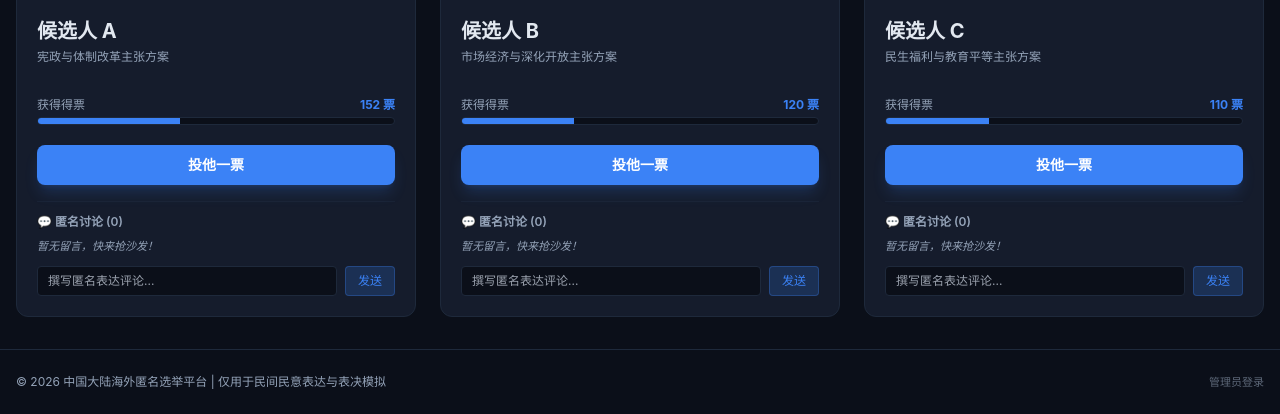
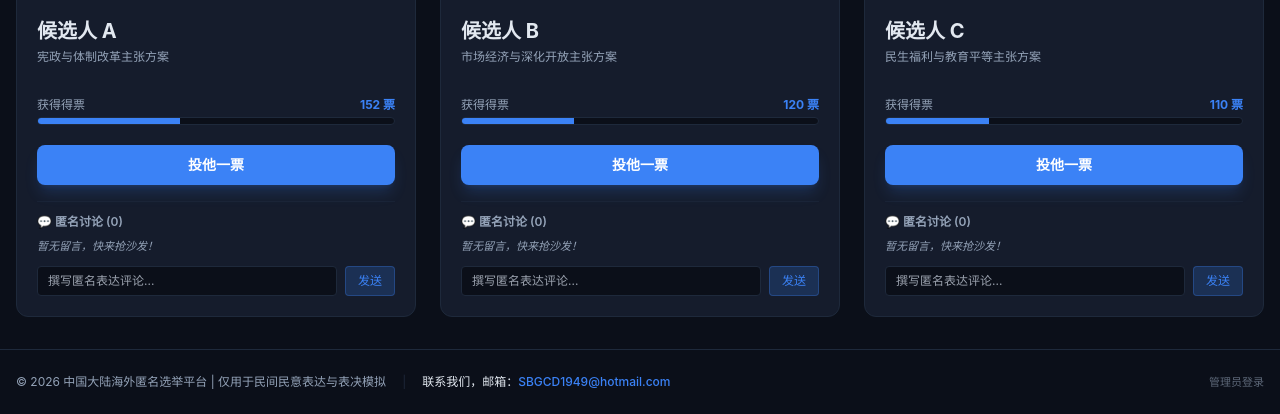
Before and after one commit to Suleiman004/Global-fascism-and-nationalism, a plain HTML site: page index.html in a window 1280 px wide. Shown: the part 556-970 px from the top of the page. Drawn offline with nearby package versions, Linux system fonts and the light colour scheme.

Commit message:
Update index.html

```diff
--- a/index.html
+++ b/index.html
@@ -141,7 +141,11 @@
     <!-- 底部 -->
     <footer class="border-t border-bordercolor py-6 text-xs text-textmuted">
         <div class="max-w-7xl mx-auto px-4 flex flex-col md:flex-row justify-between items-center gap-4">
-            <p>© 2026 中国大陆海外匿名选举平台 | 仅用于民间民意表达与表决模拟</p>
+            <div class="flex flex-col md:flex-row items-center gap-2 md:gap-4">
+                <p>© 2026 中国大陆海外匿名选举平台 | 仅用于民间民意表达与表决模拟</p>
+                <span class="hidden md:inline text-bordercolor">|</span>
+                <p class="text-textmain font-medium">联系我们，邮箱：<a href="mailto:SBGCD1949@hotmail.com" class="text-accent hover:underline">SBGCD1949@hotmail.com</a></p>
+            </div>
             <div>
                 <button id="admin-btn" onclick="openAdminModal()" class="text-[11px] text-textmuted hover:text-accent opacity-60 hover:opacity-100 transition duration-200">
                     管理员登录
```
